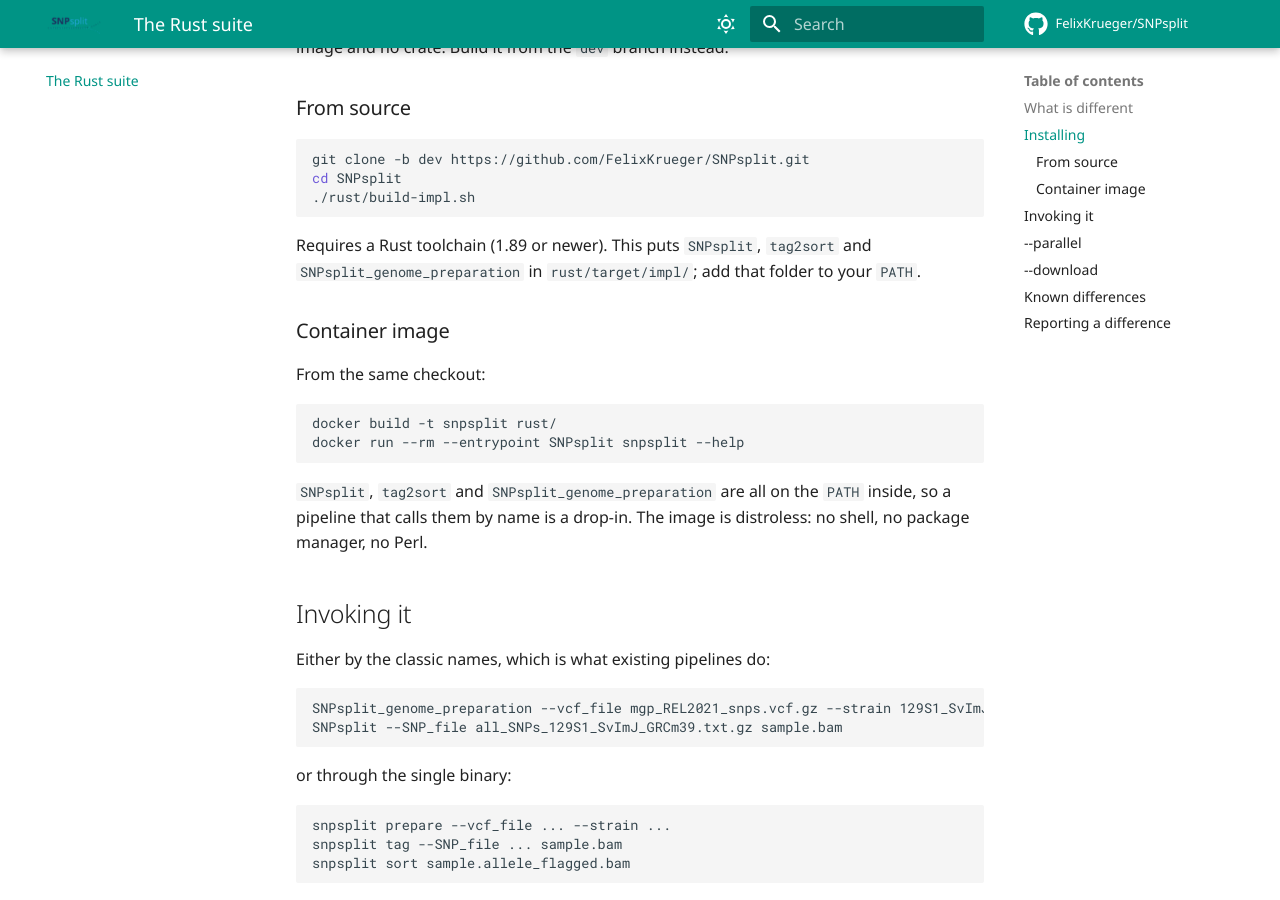
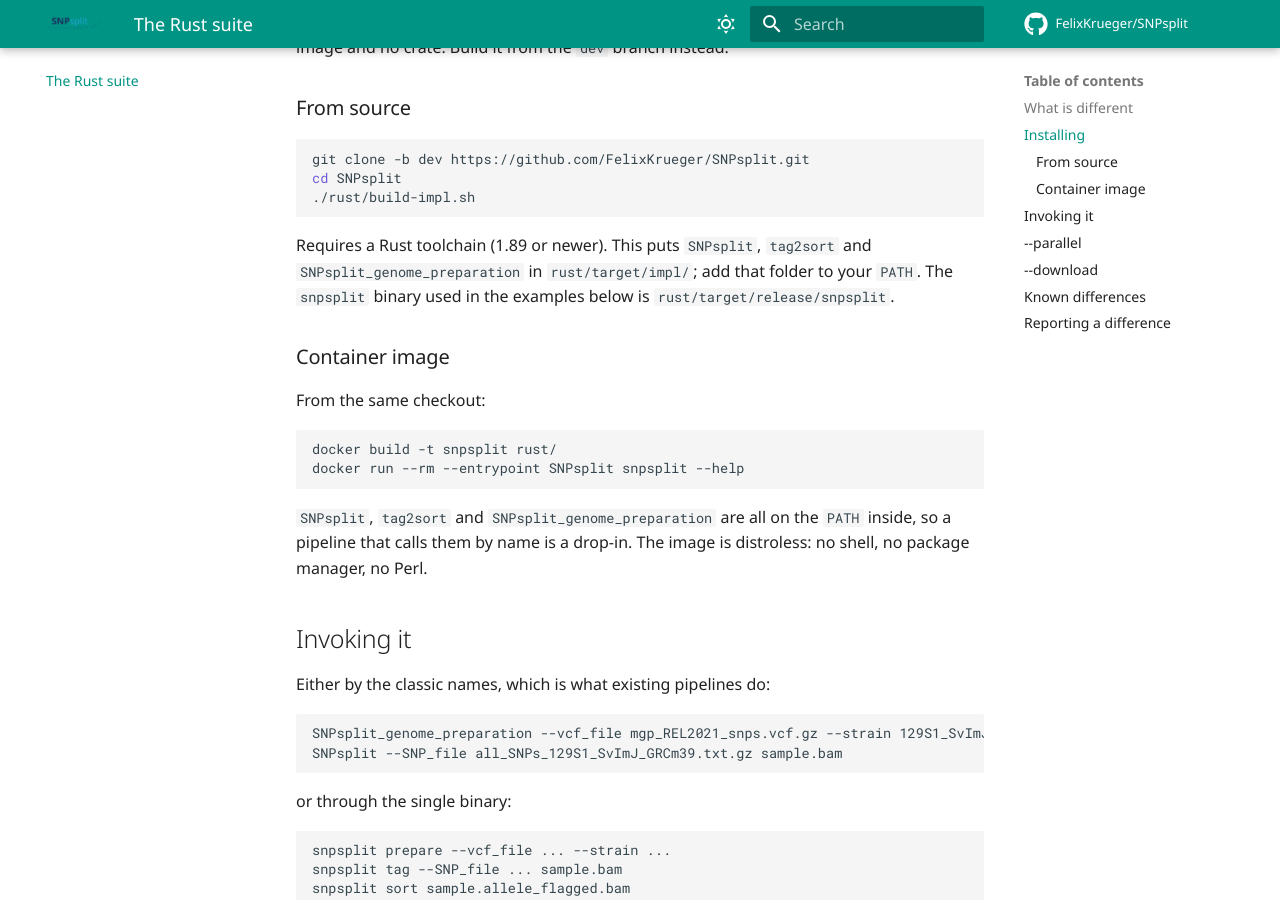
Before and after one commit to FelixKrueger/SNPsplit, an MkDocs documentation site: the page built from docs/rust.md, in a window 1280 px wide and 900 px high, scrolled down 963 px. Built offline with MkDocs 1.6.1 and Material for MkDocs 9.7.7, drawn with Linux system fonts in a browser that asks for light colours; comment, search, counter and statistics services are not loaded.

Commit message:
Say where the snpsplit binary is

````diff
--- a/docs/rust.md
+++ b/docs/rust.md
@@ -38,7 +38,8 @@ cd SNPsplit
 ```
 
 Requires a Rust toolchain (1.89 or newer). This puts `SNPsplit`, `tag2sort` and
-`SNPsplit_genome_preparation` in `rust/target/impl/`; add that folder to your `PATH`.
+`SNPsplit_genome_preparation` in `rust/target/impl/`; add that folder to your `PATH`. The
+`snpsplit` binary used in the examples below is `rust/target/release/snpsplit`.
 
 ### Container image
 
````
